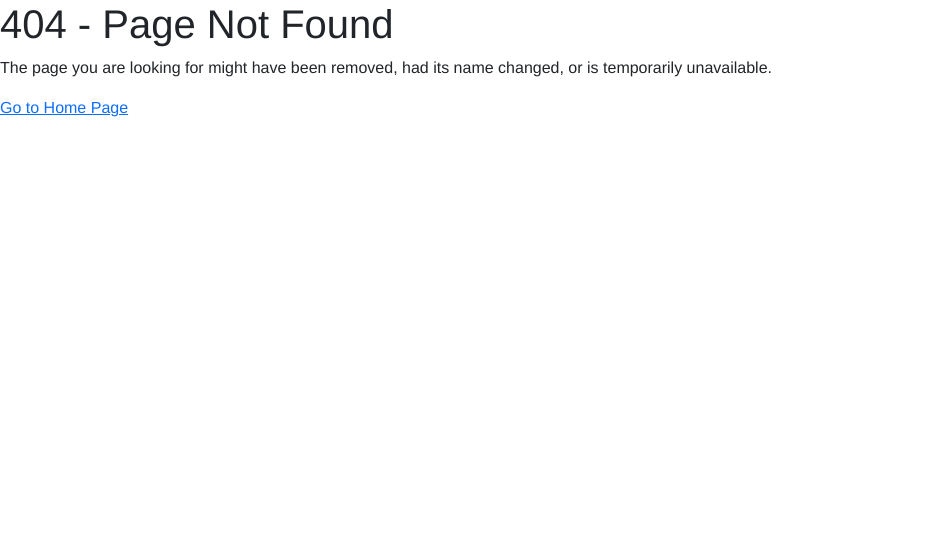
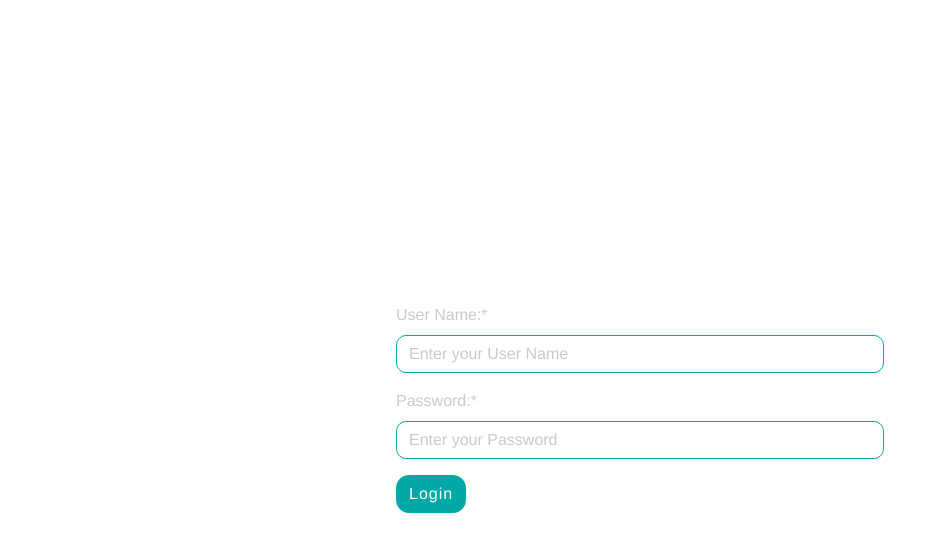
Before and after one commit to mohamedabdallah20/quiz_game_frontend, a Vue app: page /dashboard in a window 1280 px wide. Before the commit this address had no page. Shown: the top 552 px of the page, without its empty margins (0-947 px from the left). Built offline with nearby package versions, Linux system fonts and the light colour scheme.

Commit message:
seetup login in dashbord

```diff
--- a/package.json
+++ b/package.json
@@ -42,7 +42,9 @@
         "error",
         {
           "ignores": [
-            "Home"
+            "Home",
+            "Leaderboard",
+            "Dashboard"
           ]
         }
       ]
--- a/src/router/index.js
+++ b/src/router/index.js
@@ -3,11 +3,13 @@ import Home from '../views/Home.vue';
 import QuizView from '../views/QuizView.vue';
 import NotFound from '../views/NotFound.vue';
 import ResultView from '../views/ResultView.vue';
-import DashBoard from "../views/DashBoard.vue";
+import Leaderboard from "../views/Leaderboard.vue";
+import Dashboard from "../views/Dashboard.vue";
 
 const routes = [
     { path: '/', name: 'Home', component: Home },
-    { path: '/leaderboard', name: 'Dashboard', component: DashBoard },
+    { path: '/dashboard', name: 'Dashboard', component:Dashboard },
+    { path: '/leaderboard', name: 'Leaderboard', component: Leaderboard },
     { path: '/quiz/:userId', name: 'Quiz', component: QuizView, props: true },
     {
         path: '/result/:userId',
--- /dev/null
+++ b/src/views/Dashboard.vue
@@ -0,0 +1,109 @@
+<template>
+    <div class="body">
+        <div v-if="!loggedIn" class="container">
+            <div class="row mt-3">
+                <div class="col-12">
+                    <label for="UserName" class="form-label">User Name:*</label>
+                    <input id="UserName" v-model="username" type="text" class="form-control" required placeholder="Enter your User Name">
+                </div>
+            </div>
+            <div class="row mt-3">
+                <div class="col-12">
+                    <label for="Password" class="form-label">Password:*</label>
+                    <input id="Password" v-model="password" type="password" class="form-control" required placeholder="Enter your Password">
+                </div>
+            </div>
+            <div class="row mt-3">
+                <div class="col-3">
+                    <button type="submit" @click="login" class="btn btn-primary">Login</button>
+                </div>
+            </div>
+
+        </div>
+    </div>
+</template>
+<script setup>
+import {ref,onMounted} from 'vue';
+import axios from 'axios';
+
+const username = ref('');
+const password = ref('');
+const loggedIn = ref(false);
+const users = ref([]);
+
+onMounted(async() => {
+    if(process.env.VUE_APP_USERNAME===sessionStorage.getItem('username') && process.env.VUE_APP_PASSWORD===sessionStorage.getItem('password')){
+        loggedIn.value = true;
+        await fetchUsers();
+    }
+})
+const login = async () => {
+    if(process.env.VUE_APP_USERNAME===username.value && process.env.VUE_APP_PASSWORD===password.value){
+        loggedIn.value = true;
+        sessionStorage.setItem('username', username.value);
+        sessionStorage.setItem('password', username.value);
+        await fetchUsers();
+    }else{
+        alert("Invalid Credentials");
+    }
+};
+const fetchUsers = async()=>{
+    try {
+        const response = await axios.get(`${process.env.VUE_APP_BACKEND_URL}/users`)
+        if(response.data.success){
+            users.value = response.data.users;
+        }else{
+            alert("Something went wrong");
+        }
+    }catch (error) {
+        console.error("Failed to fetch users:", error);
+    }
+}
+</script>
+<style scoped>
+.body {
+    position: absolute;
+  top: 50%;
+  left: 50%;
+  transform: translate(-50%, -50%);
+}
+.container{
+    width: 40vw !important;
+}
+button{
+    background-color: #00a9a5 !important;
+    border-radius: 0.8rem  !important;
+    /* width: 10vw; */
+    color: #fff !important;
+    font-weight:100;
+    letter-spacing: 1px;
+    border-color: #00a9a5 !important;
+}
+.form-control{
+    border-radius: 10px;
+
+    border: 1.7px solid #00a9a5;
+}
+.form-control::placeholder { /* Chrome, Firefox, Opera, Safari 10.1+ */
+    color: #c9cacc;
+    opacity: 1; /* Firefox */
+}
+
+.form-control:-ms-input-placeholder { /* Internet Explorer 10-11 */
+    color: #c9cacc;
+}
+
+.form-control::-ms-input-placeholder { /* Microsoft Edge */
+    color: #c9cacc;
+}
+label{
+    color: #c9cacc;
+}
+.form-check-label{
+    /* font-size: 0.65rem; */
+    color: black;
+}
+.form-check-input{
+    border-color: #00a9a5;
+}
+</style>
--- a/src/views/ResultView.vue
+++ b/src/views/ResultView.vue
@@ -125,7 +125,7 @@ function retakeQuiz() {
 }
 function toLeaderboard() {
   // Navigate to the quiz page for the same user
-  router.push({ name: 'Dashboard' });
+  router.push({ name: 'Leaderboard' });
 }
 
 function toHisense() {
```
Also changed, not shown: src/views/Leaderboard.vue (renamed from src/views/DashBoard.vue).
